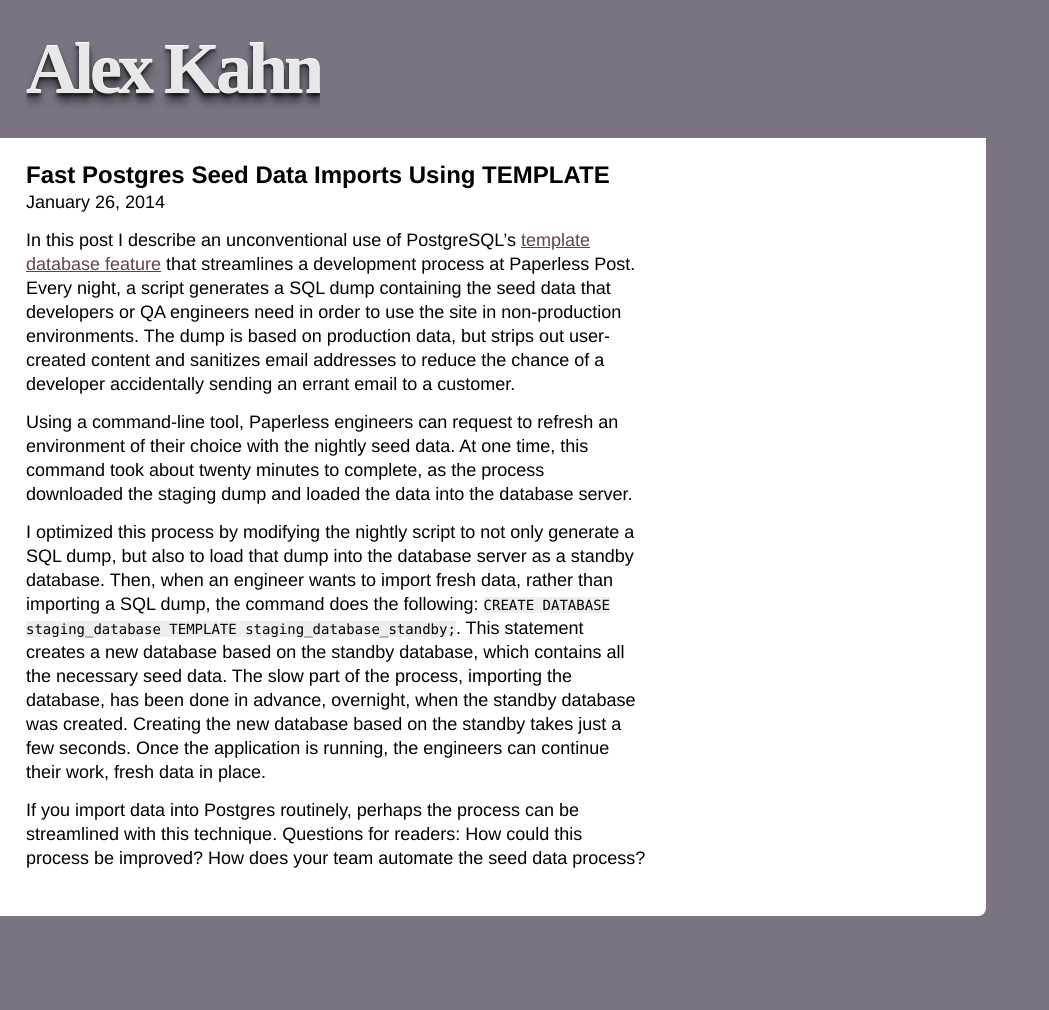
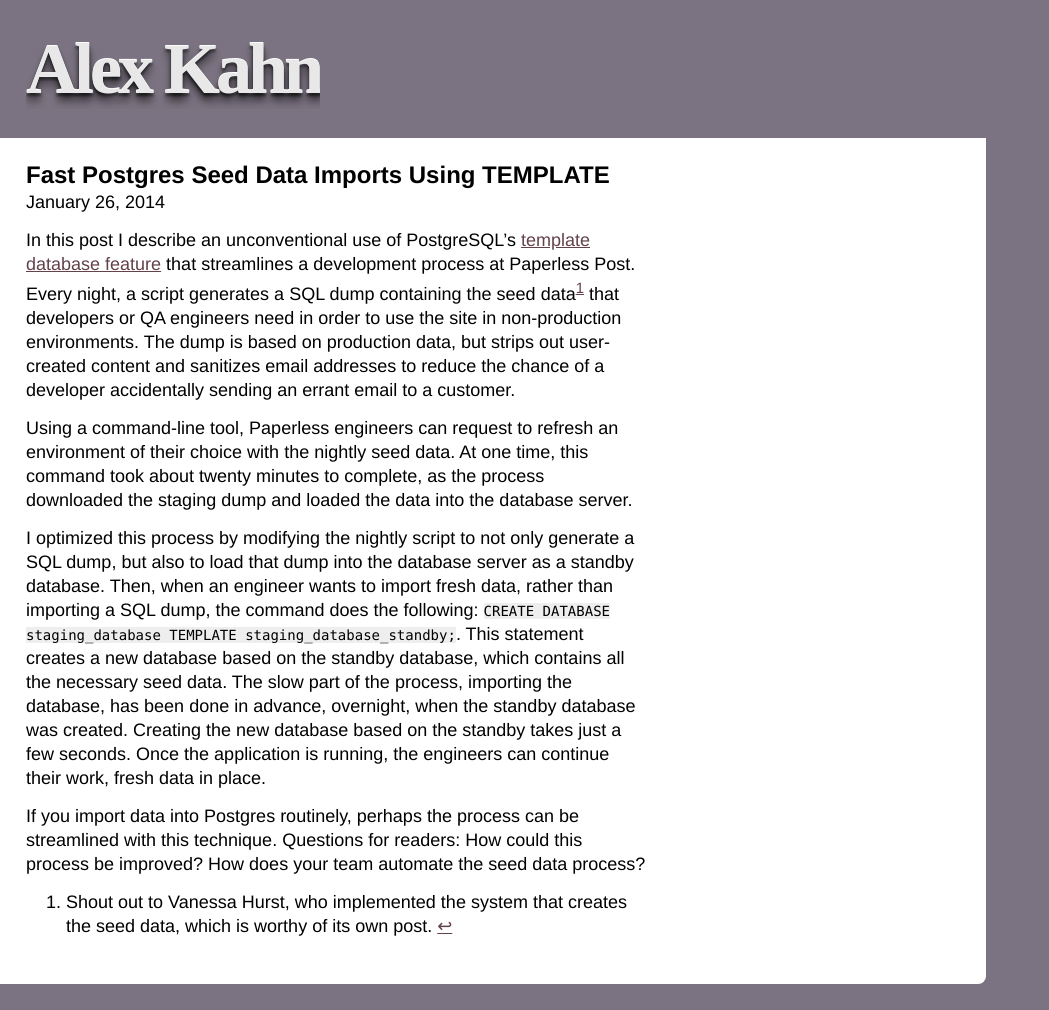
Before and after one commit to akahn/akahn.net, a Jekyll site: the page built from _posts/2014-01-26-fast-postgres-imports-template.markdown, in a window 1280 px wide. Shown: the whole page, without its empty margins (0-1049 px from the left). Built offline with Jekyll 4.4.1, drawn with Linux system fonts in a browser that asks for light colours; nearby versions of some CDN libraries; some web fonts are replaced; comment, search, counter and statistics services are not loaded; before the commit the page ends 942 px from its top, so only the background shows below that.

Commit message:
Add shout out to Vanessa

```diff
--- a/_posts/2014-01-26-fast-postgres-imports-template.markdown
+++ b/_posts/2014-01-26-fast-postgres-imports-template.markdown
@@ -4,10 +4,12 @@
 published: true
 ---
 
-In this post I describe an unconventional use of PostgreSQL's [template database feature](http://www.postgresql.org/docs/current/static/manage-ag-templatedbs.html) that streamlines a development process at Paperless Post. Every night, a script generates a SQL dump containing the seed data that developers or QA engineers need in order to use the site in non-production environments. The dump is based on production data, but strips out user-created content and sanitizes email addresses to reduce the chance of a developer accidentally sending an errant email to a customer.
+In this post I describe an unconventional use of PostgreSQL's [template database feature](http://www.postgresql.org/docs/current/static/manage-ag-templatedbs.html) that streamlines a development process at Paperless Post. Every night, a script generates a SQL dump containing the seed data[^1] that developers or QA engineers need in order to use the site in non-production environments. The dump is based on production data, but strips out user-created content and sanitizes email addresses to reduce the chance of a developer accidentally sending an errant email to a customer.
 
 Using a command-line tool, Paperless engineers can request to refresh an environment of their choice with the nightly seed data. At one time, this command took about twenty minutes to complete, as the process downloaded the staging dump and loaded the data into the database server.
 
 I optimized this process by modifying the nightly script to not only generate a SQL dump, but also to load that dump into the database server as a standby database. Then, when an engineer wants to import fresh data, rather than importing a SQL dump, the command does the following: `CREATE DATABASE staging_database TEMPLATE staging_database_standby;`.  This statement creates a new database based on the standby database, which contains all the necessary seed data. The slow part of the process, importing the database, has been done in advance, overnight, when the standby database was created. Creating the new database based on the standby takes just a few seconds. Once the application is running, the engineers can continue their work, fresh data in place.
 
 If you import data into Postgres routinely, perhaps the process can be streamlined with this technique. Questions for readers: How could this process be improved? How does your team automate the seed data process?
+
+[^1]: Shout out to Vanessa Hurst, who implemented the system that creates the seed data, which is worthy of its own post.
```
